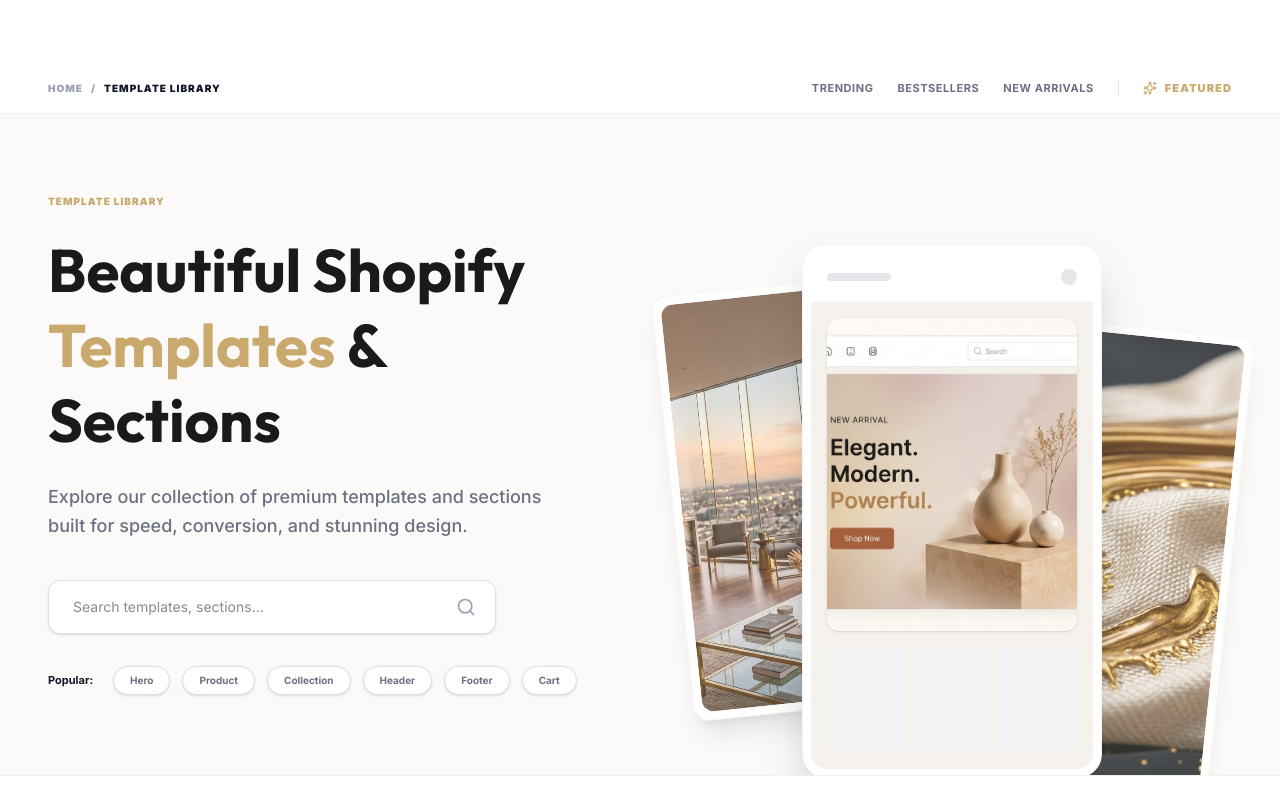
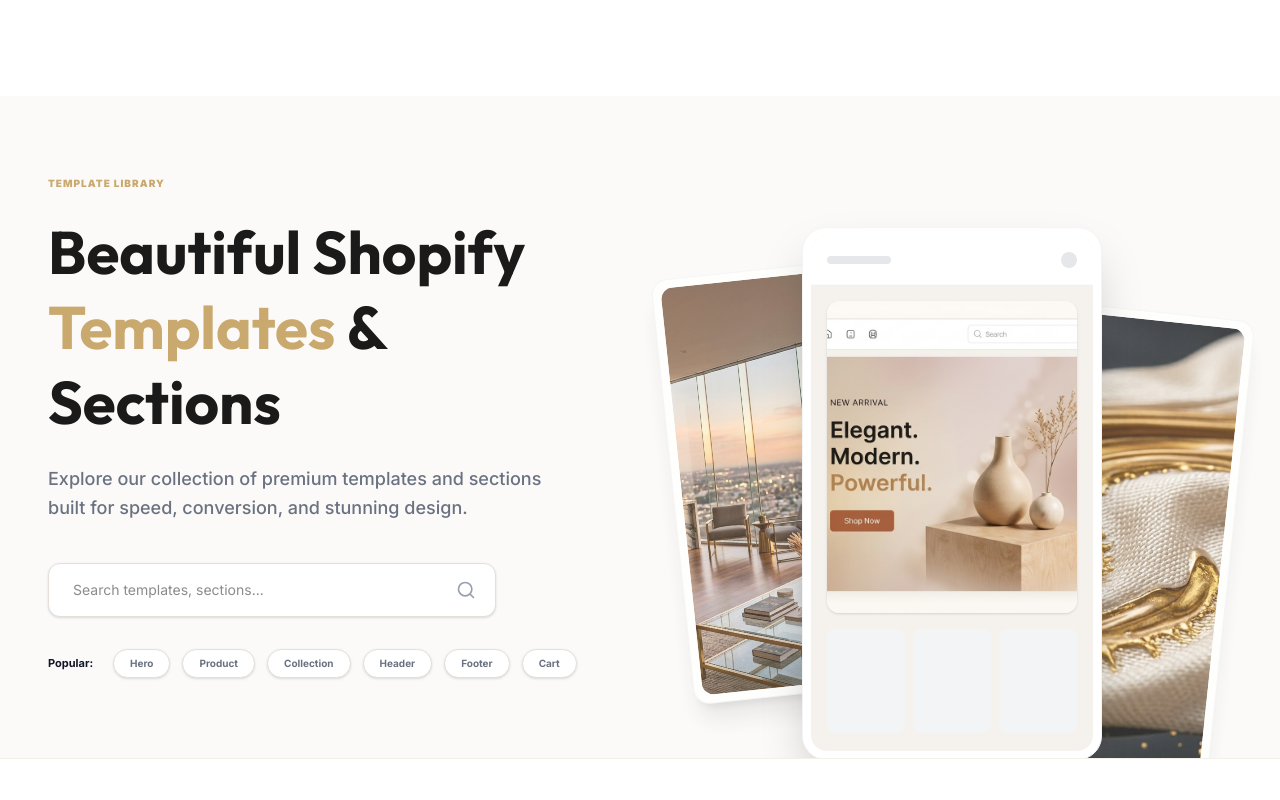
Before and after one commit to zeeshan912989/LiquidUIPro, a Next.js app: page /templates in a window 1280 px wide. Shown: the top 800 px of the page. Built offline with nearby package versions, Linux system fonts and the light colour scheme.

Commit message:
Initialized shopify-theme folder for local CLI development and testing

```diff
--- a/app/templates/page.tsx
+++ b/app/templates/page.tsx
@@ -55,7 +55,7 @@ export default function TemplatesPage() {
    const filteredTemplates = useMemo(() => {
       return templates.filter(template => {
          const matchesSearch = template.title.toLowerCase().includes(searchQuery.toLowerCase()) ||
-                              template.tags.some(tag => tag.toLowerCase().includes(searchQuery.toLowerCase()))
+            template.tags.some(tag => tag.toLowerCase().includes(searchQuery.toLowerCase()))
 
          const matchesCategory = activeCategory === 'all' || template.tags.includes(activeCategory)
          const matchesStyle = !activeStyle || template.tags.includes(activeStyle)
@@ -73,28 +73,7 @@ export default function TemplatesPage() {
    }
 
    return (
-      <div className="min-h-screen bg-white text-[#1A1A1A] font-inter selection:bg-[#C9A96E] selection:text-white pt-16">
-         {/* Sub Header / Breadcrumb Bar */}
-         <div className="bg-white border-b border-[#F3EFE9] sticky top-16 z-40 px-6 md:px-12 py-4">
-            <div className="max-w-[1400px] mx-auto flex items-center justify-between">
-               <div className="flex items-center gap-2 text-[10px] font-black uppercase tracking-widest text-gray-400">
-                  <Link href="/" className="hover:text-[#C9A96E] transition-colors">Home</Link>
-                  <span>/</span>
-                  <span className="text-gray-900">Template Library</span>
-               </div>
-               <div className="flex items-center gap-6">
-                  <div className="hidden sm:flex items-center gap-6">
-                     {['Trending', 'Bestsellers', 'New Arrivals'].map(item => (
-                        <a key={item} href="#" className="text-[11px] font-bold text-gray-500 hover:text-[#C9A96E] transition-colors uppercase tracking-wider">{item}</a>
-                     ))}
-                  </div>
-                  <div className="h-4 w-[1px] bg-gray-200 hidden sm:block" />
-                  <button className="flex items-center gap-2 text-[11px] font-black uppercase tracking-widest text-[#C9A96E]">
-                     <Sparkles className="h-3.5 w-3.5" /> Featured
-                  </button>
-               </div>
-            </div>
-         </div>
+      <div className="min-h-screen bg-white text-[#1A1A1A] font-inter selection:bg-[#C9A96E] selection:text-white pt-24">
 
          {/* Hero Section */}
          <section className="bg-[#FCFAF8] py-20 border-b border-[#F3EFE9] overflow-hidden">
--- /dev/null
+++ b/shopify-theme/templates/index.json
@@ -0,0 +1,13 @@
+{
+  "sections": {
+    "main": {
+      "type": "fashion-luxury",
+      "settings": {
+        "title": "Welcome to LiquidUI Pro"
+      }
+    }
+  },
+  "order": [
+    "main"
+  ]
+}
```
Also changed, not shown: 2 other files (tests, documents, lock files or other folders).
